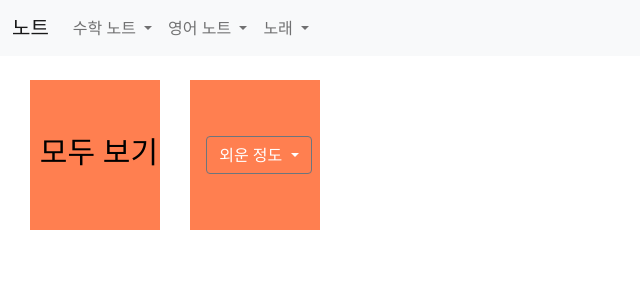
After one commit to kimbrother6/note, a Django app: page /english/view_class/1/ in a window 1280 px wide. The commit adds this page. Shown: the top 300 px of the page, without its empty margins (0-640 px from the left). Run offline with Django 3.2, Linux system fonts and the light colour scheme.

Commit message:
add english a function to classify according to the degree of memorization

```diff
--- a/english_note/templates/english/base.html
+++ b/english_note/templates/english/base.html
@@ -1,7 +1,10 @@
 {% load static %}
 <head>
     <link href="https://cdn.jsdelivr.net/npm/bootstrap@5.0.1/dist/css/bootstrap.min.css" rel="stylesheet" integrity="sha384-+0n0xVW2eSR5OomGNYDnhzAbDsOXxcvSN1TPprVMTNDbiYZCxYbOOl7+AMvyTG2x" crossorigin="anonymous">
-    <script src="https://cdn.jsdelivr.net/npm/bootstrap@5.0.1/dist/js/bootstrap.bundle.min.js" integrity="sha384-gtEjrD/SeCtmISkJkNUaaKMoLD0//ElJ19smozuHV6z3Iehds+3Ulb9Bn9Plx0x4" crossorigin="anonymous"></script>
+    <script src="https://cdn.jsdelivr.net/npm/bootstrap@5.0.2/dist/js/bootstrap.bundle.min.js" integrity="sha384-MrcW6ZMFYlzcLA8Nl+NtUVF0sA7MsXsP1UyJoMp4YLEuNSfAP+JcXn/tWtIaxVXM" crossorigin="anonymous"></script>
+    <script src="https://code.jquery.com/jquery-3.5.1.slim.min.js" integrity="sha384-DfXdz2htPH0lsSSs5nCTpuj/zy4C+OGpamoFVy38MVBnE+IbbVYUew+OrCXaRkfj" crossorigin="anonymous"></script>
+    <script src="https://cdn.jsdelivr.net/npm/bootstrap@4.5.3/dist/js/bootstrap.bundle.min.js" integrity="sha384-ho+j7jyWK8fNQe+A12Hb8AhRq26LrZ/JpcUGGOn+Y7RsweNrtN/tE3MoK7ZeZDyx" crossorigin="anonymous"></script>
+
     <link rel="stylesheet" href="{% static 'english_note/styles.css' %}">
 </head>
 
--- a/english_note/templates/english/home.html
+++ b/english_note/templates/english/home.html
@@ -9,7 +9,7 @@
         {% for Class in class_list%}
         <div class='class-list'>
 
-            <a href="{% url 'english:word-card' Class%}"> <h3 class='list-title'>{{Class}}</h3></a>
+            <a href="{% url 'english:view-class' Class%}"> <h3 class='list-title'>{{Class}}</h3></a>
             <div class='word-list'>
                 {% for word in word %}
                     {% if word.Class == Class%}
--- /dev/null
+++ b/english_note/templates/english/view_class.html
@@ -0,0 +1,25 @@
+{% extends './base.html' %}
+
+{% block content %}
+    <a href="{% url 'english:word-card' listName 'none'%}" class='a'>
+        <div class='note'>
+            <div class="helper"></div>
+            모두 보기
+        </div>
+    </a>
+
+    <div class="dropdown note">
+    <div class="helper"></div>
+    <button class="btn btn-secondary dropdown-toggle bs-dropdown" type="button" id="dropdownMenuButton" data-toggle="dropdown" aria-haspopup="true" aria-expanded="false">
+        외운 정도
+    </button>
+    <div class="dropdown-menu" aria-labelledby="dropdownMenuButton">
+        <a class="dropdown-item" href="{% url 'english:word-card' listName '0'%}">0</a>
+        <a class="dropdown-item" href="{% url 'english:word-card' listName '1'%}">1</a>
+        <a class="dropdown-item" href="{% url 'english:word-card' listName '2'%}">2</a>
+        <a class="dropdown-item" href="{% url 'english:word-card' listName '3'%}">3</a>
+        <a class="dropdown-item" href="{% url 'english:word-card' listName '4'%}">4</a>
+        <a class="dropdown-item" href="{% url 'english:word-card' listName '5'%}">5</a>
+    </div>
+    </div>
+{% endblock content %}
--- a/english_note/urls.py
+++ b/english_note/urls.py
@@ -1,12 +1,11 @@
 from django.urls import path
 from . import views
-# from .views import CreatePostView
 
 app_name = 'english'
 urlpatterns = [
     path('', views.english_note_home_page, name='home-page'),
     path('create/', views.new_page, name='create'),
     path('<str:id>/edit/', views.edit_word, name='edit'),
-    path('word_card/<str:listName>/', views.word_card, name='word-card')
-
+    path('view_class/<str:listName>/', views.view_class, name='view-class'),
+    path('word_card/<str:Class>/<str:memorize>/', views.word_card, name='word-card')
 ]
--- a/english_note/views.py
+++ b/english_note/views.py
@@ -16,15 +16,21 @@ def english_note_home_page(request):
 
     return render(request, 'english/home.html', {'word': word, 'class_list': class_list})
 
-def word_card(request, listName):
-    words = Sentence.objects.filter(Class=listName)
+def word_card(request, Class, memorize):
+    words = Sentence.objects.filter(Class=Class)
+
+    if memorize != 'none':
+        words = words.filter(memorize=memorize)
+
     words_len_0 = list_len(words, 0) #start 0
 
-    return render(request, 'english/word_card.html', {'words':words, 'words_len_0': words_len_0})
+    return render(request, 'english/word_card.html', {'words':words, 'words_len_0': words_len_0, 'check_content_exists': str(len(words)==0)})
 
 def new_page(request):
     if request.method == 'POST':
         post_form = englishNoteForm(request.POST)
+        post_form = post_form.save(commit=False)
+        post_form.memorize = '0'
         post_form.save()
 
         return redirect('english:home-page')
@@ -42,7 +48,11 @@ def edit_word(request, id):
         return redirect('english:home-page')
     else:
         form = englishNoteForm(instance=word)
-    return render(request, 'english/forms.html', {'form': form})
+        return render(request, 'english/forms.html', {'form': form})
+
+def view_class(request, listName):
+
+    return render(request, 'english/view_class.html', {'listName': listName})
 
 def list_len(list, num):
     new_list = []
--- a/music/templates/music/artist.html
+++ b/music/templates/music/artist.html
@@ -11,13 +11,13 @@
             {% for artist in artist %}
             <div class='class-list'>
 
-                <a href='#'> <h3 class='list-title'>{{artist}}</h3></a>
+                <a href='#'> <div class='list-title'>{{artist}}</div></a>
                 <div class='elem-list'>
                     {% for song in song %}
                         {% if song.artist == artist%}
 
                             <div class='elem'>
-                                <a href="{% url 'music:music-player' song.id%}">{{song.song_title}}</a>
+                                <a href="{% url 'music:music-player' song.id%}" class='song-title'>{{song.song_title}}</a>
                             </div>
 
                         {% endif %}
--- a/music/templates/music/home.html
+++ b/music/templates/music/home.html
@@ -12,7 +12,7 @@
             {% for Class in class_list%}
             <div class='class-list'>
 
-                <a href='#'> <h3 class='list-title'>{{Class}}</h3></a>
+                <a href="{% url 'music:list-player' Class%}"> <div class='list-title'>{{Class}}</div></a>
                 <div class='elem-list'>
                     {% for song in song %}
                         {% if song.Class == Class%}
--- a/music/urls.py
+++ b/music/urls.py
@@ -6,7 +6,8 @@ app_name = 'music'
 urlpatterns = [
     path('', views.music_home_page, name='home-page'),
     path('new/', views.new_song, name='new'),
-    path('music_player/<int:id>/', views.music_player, name='music-player'),
+    path('list_player/<str:list_name>/', views.list_player, name='list-player'),
+    path('<int:id>/play', views.music_player, name='music-player'),
+    path('<int:id>/edit/', views.edit, name='edit'),
     path('view_artist/', views.view_artist, name='view-artist'),
-
 ]
--- a/static/english_note/styles.css
+++ b/static/english_note/styles.css
@@ -69,6 +69,21 @@ a {
 .edit-btn {
     background-color: lightblue;
 }
+
+.bs-dropdown {
+    background-color: coral;
+}
+
+.note {
+    background-color: coral;
+    width: 130px;
+    height: 150px;
+    text-align: center;
+    margin: 0px;
+    float: left;
+    margin-left: 30px;
+    font-size: 30px;
+}
 /* 웹에서 받아온 카드 뒤집는 css*/
 /* The flip card container - set the width and height to whatever you want. We have added the border property to demonstrate that the flip itself goes out of the box on hover (remove perspective if you don't want the 3D effect */
 .flip-card {
```
Also changed, not shown: english_note/templates/english/word_card.html (+7 -0 lines), music/forms.py (+7 -5 lines), music/templates/music/list_player.html (added, +9 -0 lines), music/templates/music/music_player.html (+6 -6 lines), music/views.py (+19 -3 lines), static/music/styles.css (+7 -0 lines), db.sqlite3, 5 other files.
